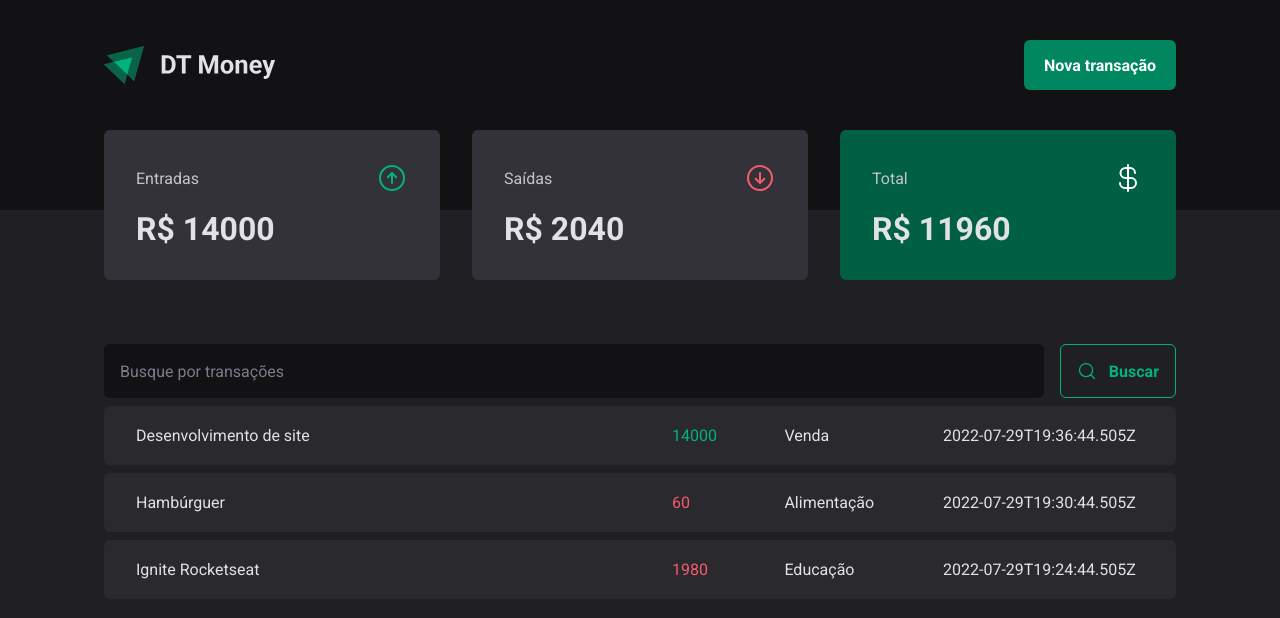
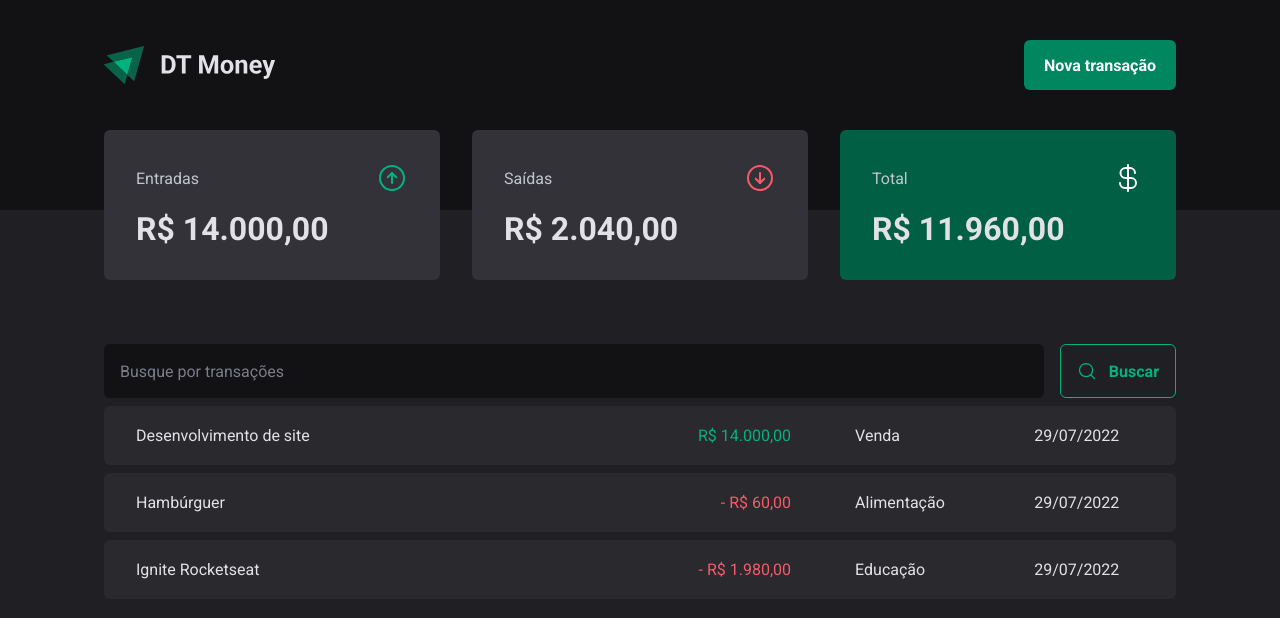
Before and after one commit to juliafclima/DT-Money, a React (Vite) app: page / in a window 1280 px wide. Shown: the top 618 px of the page. Built offline with nearby package versions, Linux system fonts and the light colour scheme; data requests are answered from the project's data file.

Commit message:
Criando hook para o resumo

```diff
--- a/src/components/Summary/index.tsx
+++ b/src/components/Summary/index.tsx
@@ -1,31 +1,12 @@
-import { useContext } from "react";
 import { ArrowCircleDown, ArrowCircleUp, CurrencyDollar } from "phosphor-react";
 
-import { TransactionsContext } from "../../contexts/TransactionsContext";
+import { priceFormatter } from "../../utils/formatter";
+import { useSummary } from '../../hooks/useSummary';
 
 import { SummaryCard, SummaryContainer } from "./styles";
 
 export function Summary() {
-  const { transactions } = useContext(TransactionsContext);
-
-  const summary = transactions.reduce(
-    (acc, transaction) => {
-      if (transaction.type === "income") {
-        acc.income += transaction.price;
-        acc.total += transaction.price;
-      } else {
-        acc.outcome += transaction.price;
-        acc.total -= transaction.price;
-      }
-
-      return acc;
-    },
-    {
-      income: 0,
-      outcome: 0,
-      total: 0,
-    }
-  );
+  const summary = useSummary();
 
   return (
     <SummaryContainer>
@@ -35,7 +16,7 @@
           <ArrowCircleUp size={32} color="#00b37e" />
         </header>
 
-        <strong>R$ {summary.income}</strong>
+        <strong>{priceFormatter.format(summary.income)}</strong>
       </SummaryCard>
 
       <SummaryCard>
@@ -44,7 +25,7 @@
           <ArrowCircleDown size={32} color="#f75a68" />
         </header>
 
-        <strong>R$ {summary.outcome}</strong>
+        <strong>{priceFormatter.format(summary.outcome)}</strong>
       </SummaryCard>
 
       <SummaryCard variant="green">
@@ -53,7 +34,7 @@
           <CurrencyDollar size={32} color="#fff" />
         </header>
 
-        <strong>R$ {summary.total}</strong>
+        <strong>{priceFormatter.format(summary.total)}</strong>
       </SummaryCard>
     </SummaryContainer>
   );
--- /dev/null
+++ b/src/hooks/useSummary.ts
@@ -0,0 +1,28 @@
+import { useContext } from "react";
+
+import { TransactionsContext } from "../contexts/TransactionsContext";
+
+export function useSummary() {
+  const { transactions } = useContext(TransactionsContext);
+
+  const summary = transactions.reduce(
+    (acc, transaction) => {
+      if (transaction.type === "income") {
+        acc.income += transaction.price;
+        acc.total += transaction.price;
+      } else {
+        acc.outcome += transaction.price;
+        acc.total -= transaction.price;
+      }
+
+      return acc;
+    },
+    {
+      income: 0,
+      outcome: 0,
+      total: 0,
+    }
+  );
+
+  return summary;
+}
--- a/src/pages/Transactions/index.tsx
+++ b/src/pages/Transactions/index.tsx
@@ -3,6 +3,7 @@
 import { Header } from "../../components/Header";
 import { Summary } from "../../components/Summary";
 import { TransactionsContext } from "../../contexts/TransactionsContext";
+import { dateFormatter, priceFormatter } from "../../utils/formatter";
 
 import {
   PriceHighlight,
@@ -28,13 +29,16 @@
               return (
                 <tr key={transaction.id}>
                   <td width="50%">{transaction.description}</td>
-                  <td>
+                  <td className="TransactionsTablePrice">
                     <PriceHighlight variant={transaction.type}>
-                      {transaction.price}
+                      {transaction.type === "outcome" && "- "}
+                      {priceFormatter.format(transaction.price)}
                     </PriceHighlight>
                   </td>
                   <td>{transaction.category}</td>
-                  <td>{transaction.createdAt}</td>
+                  <td>
+                    {dateFormatter.format(new Date(transaction.createdAt))}
+                  </td>
                 </tr>
               );
             })}
--- a/src/pages/Transactions/styles.ts
+++ b/src/pages/Transactions/styles.ts
@@ -15,7 +15,7 @@
 
   td {
     padding: 1.25rem 2rem;
-    background: ${props => props.theme["gray-700"]};
+    background: ${(props) => props.theme["gray-700"]};
 
     &:first-child {
       border-top-left-radius: 6px;
@@ -27,6 +27,10 @@
       border-bottom-right-radius: 6px;
     }
   }
+
+  .TransactionsTablePrice {
+    text-align: right;
+  }
 `;
 
 interface PriceHighlightProps {
@@ -34,5 +38,8 @@
 }
 
 export const PriceHighlight = styled.span<PriceHighlightProps>`
-  color: ${props => props.variant === "income" ? props.theme["green-300"] : props.theme["red-300"]};
+  color: ${(props) =>
+    props.variant === "income"
+      ? props.theme["green-300"]
+      : props.theme["red-300"]};
 `;
--- /dev/null
+++ b/src/utils/formatter.ts
@@ -0,0 +1,6 @@
+export const dateFormatter = new Intl.DateTimeFormat("pt-BR");
+
+export const priceFormatter = new Intl.NumberFormat("pt-BR", {
+  style: "currency",
+  currency: "BRL",
+});
```
